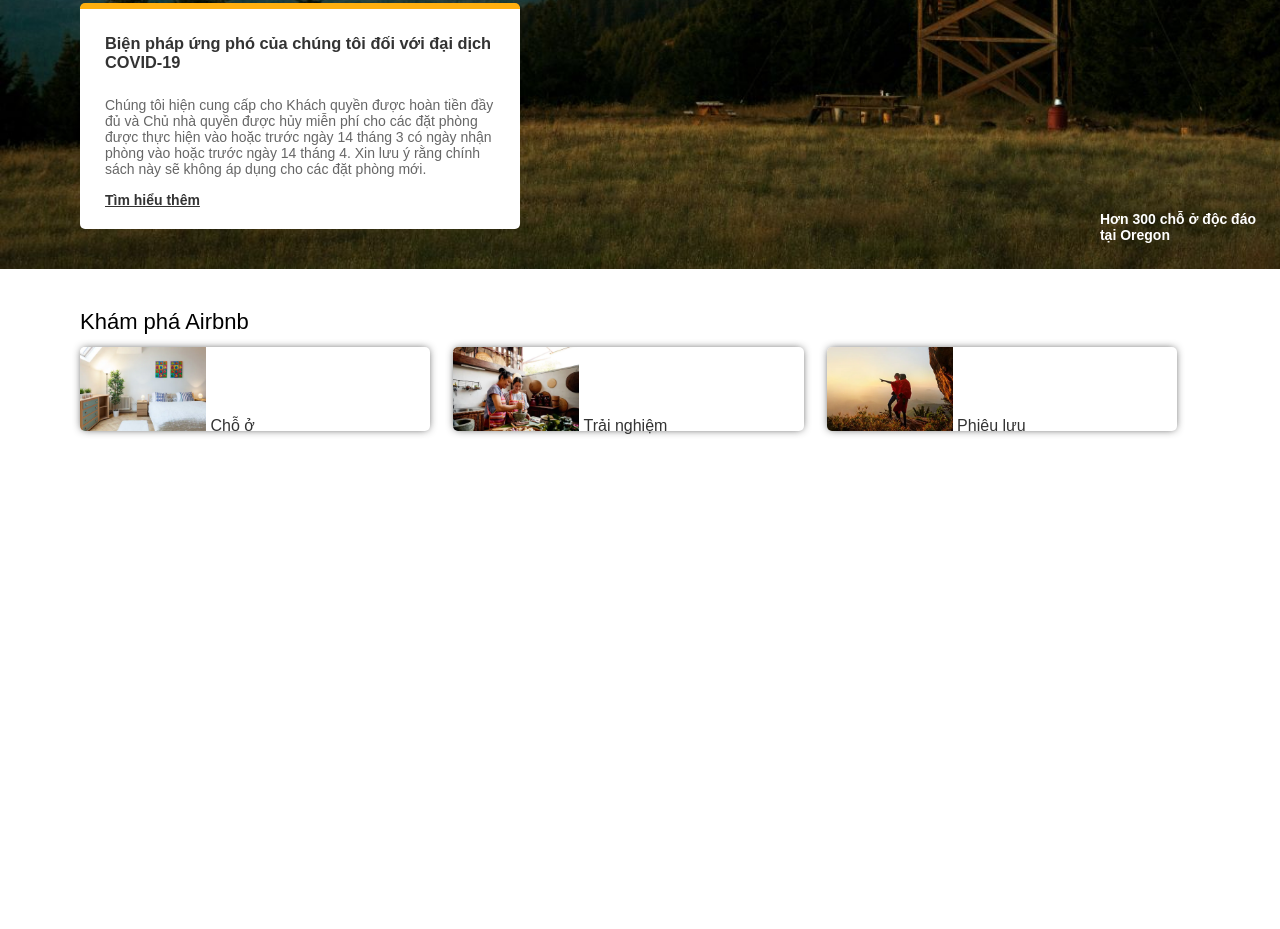
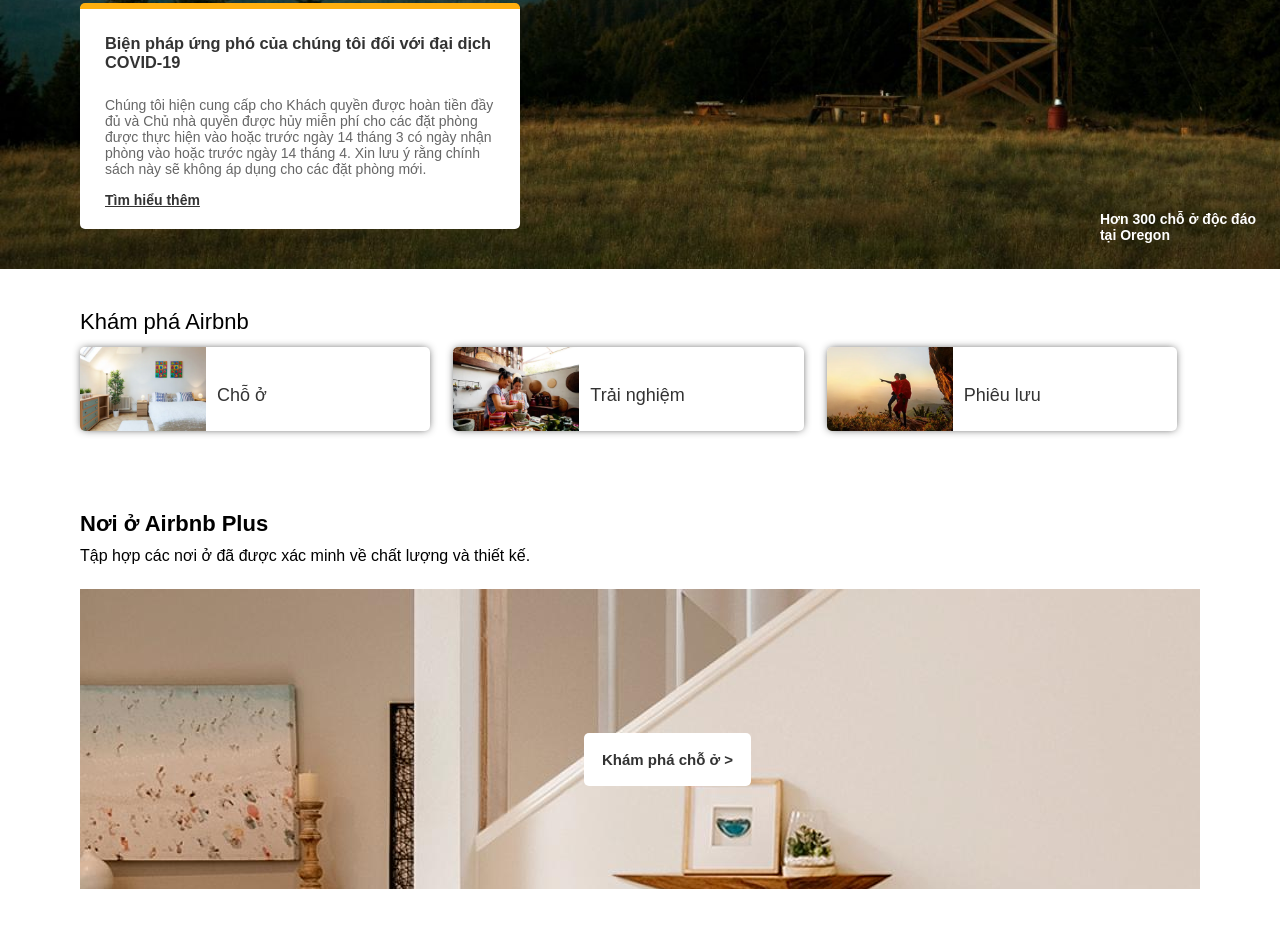
Before and after one commit to nta17071997/Airbnb.com, a website: page index.html in a window 1280 px wide. Shown: the part 681-1610 px from the top of the page. Before the commit the page ends 1152 px from the top, so only its background shows below. Drawn offline with Linux system fonts and the light colour scheme.

Commit message:
Edit and add component discoverPlus + discoverPlus.css completed

```diff
--- a/index.html
+++ b/index.html
@@ -6,6 +6,7 @@
 	<link href="/css/font-awesome.min.css" rel="stylesheet">
 	<link rel="stylesheet" type="text/css" href="styleCss/header.css">
 	<link rel="stylesheet" type="text/css" href="styleCss/discover.css">
+	<link rel="stylesheet" type="text/css" href="styleCss/discoverPlus.css">
 	<script src="https://kit.fontawesome.com/a076d05399.js"></script>
 
 </head>
@@ -91,6 +92,17 @@
 			</div>
 		</div>
 		<!-- end dicover component -->
+		<!-- component discoverPlus -->
+		<div class="discoverPlus">
+			<h2>Nơi ở Airbnb Plus</h2>
+			<p>Tập hợp các nơi ở đã được xác minh về chất lượng và thiết kế.</p>
+			<div class="display">
+				<button type="button">
+					<a href="">Khám phá chỗ ở ></a>
+				</button>
+			</div>
+		</div>
+		<!-- end component discoverPlus -->
 	</div>
 </body>
 </html>
--- a/styleCss/discover.css
+++ b/styleCss/discover.css
@@ -1,4 +1,3 @@
-*{}
 
 .discover .exper {
     display: flex;
@@ -20,6 +19,15 @@
     margin-right: 23px;
 }
 
+.home span {
+    margin-top: -50px;
+    display: block;
+    height: 84px;
+    margin-left: 137px;
+    font-size: 18px;
+    font-weight: 500;
+}
+
 h2 {
     font-size: 22px;
     font-weight: 500;
--- /dev/null
+++ b/styleCss/discoverPlus.css
@@ -0,0 +1,39 @@
+
+.discoverPlus  a {
+    font-size: 15px;
+    font-weight: 600;
+    text-decoration: none;
+    color: #333;
+}
+
+.discoverPlus  button {
+    position: absolute;
+    top: 48%;
+    left: 45%;
+    border: none;
+    padding: 18px;
+    border-radius: 5px;
+    background: white;
+    cursor: pointer;
+}
+
+.discoverPlus .display {
+    height: 300px;
+    background: url(../images/discover_plus.jpg);
+    position: relative;
+    width: 100%;
+}
+
+.discoverPlus p {
+    margin: 0 0 24px 0;
+}
+
+.discoverPlus h2 {
+    font-size: 22px;
+    font-weight: 600;
+    margin-bottom: 10px;
+}
+
+.discoverPlus {
+    padding: 40px 80px;
+}
--- a/styleCss/header.css
+++ b/styleCss/header.css
@@ -37,7 +37,7 @@ html, body{
 
 i.fas.fa-chevron-down {
     position: absolute;
-    bottom: 99px;
+    bottom: 122px;
     right: 57px;
     font-size: 18px;
 }
```
Also changed, not shown: images/discover_plus.jpg (added).
